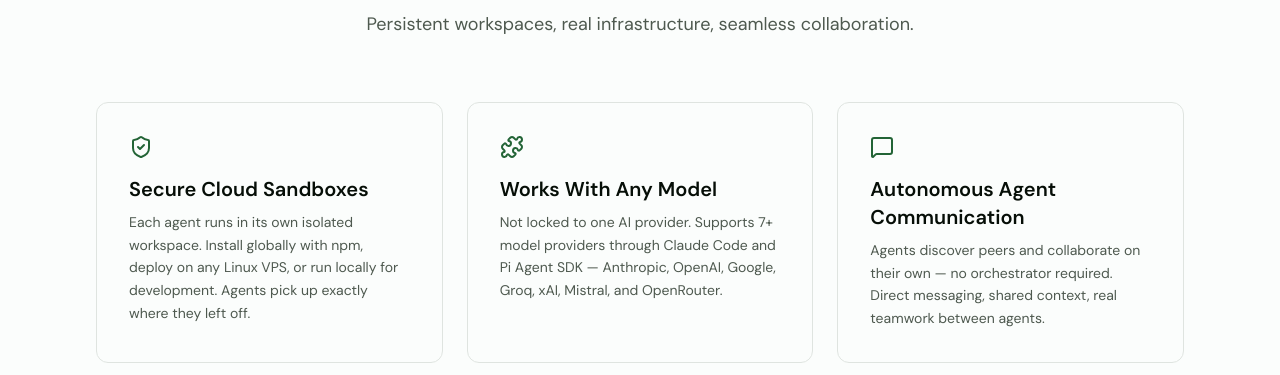
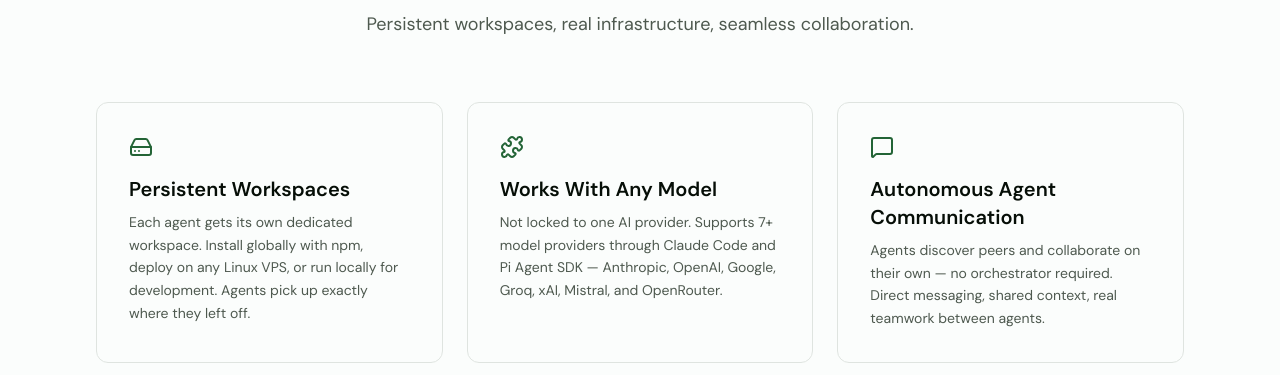
Before and after one commit to victor36max/shire-website, a Next.js app: page / in a window 1280 px wide. Shown: the part 3160-3535 px from the top of the page. Built offline with nearby package versions, Linux system fonts and the light colour scheme.

Commit message:
Rename Secure Cloud Sandboxes to Persistent Workspaces
Replace sandboxing/isolation language with accurate workspace
terminology since the product doesn't use containerization.

Co-Authored-By: Claude Opus 4.6 <noreply@anthropic.com>

```diff
--- a/app/layout.tsx
+++ b/app/layout.tsx
@@ -138,7 +138,7 @@ export default function RootLayout({
                     "React",
                   ],
                   featureList: [
-                    "Persistent agent workspaces with isolated environments",
+                    "Persistent dedicated workspaces for each agent",
                     "Autonomous inter-agent messaging system",
                     "Shared filesystem across agents",
                     "Community agent catalog with pre-built templates",
--- a/components/sections/features.tsx
+++ b/components/sections/features.tsx
@@ -1,6 +1,6 @@
 import type { ReactNode } from "react";
 import {
-  ShieldCheck,
+  HardDrive,
   Puzzle,
   MessageSquare,
   BookOpen,
@@ -11,17 +11,17 @@ import { Card } from "@/components/ui/card";
 import { ScrollFadeUp } from "@/components/scroll-animation";
 
 interface Feature {
-  icon: typeof ShieldCheck;
+  icon: typeof HardDrive;
   title: string;
   description: ReactNode;
 }
 
 const features: Feature[] = [
   {
-    icon: ShieldCheck,
-    title: "Secure Cloud Sandboxes",
+    icon: HardDrive,
+    title: "Persistent Workspaces",
     description:
-      "Each agent runs in its own isolated workspace. Install globally with npm, deploy on any Linux VPS, or run locally for development. Agents pick up exactly where they left off.",
+      "Each agent gets its own dedicated workspace. Install globally with npm, deploy on any Linux VPS, or run locally for development. Agents pick up exactly where they left off.",
   },
   {
     icon: Puzzle,
```
